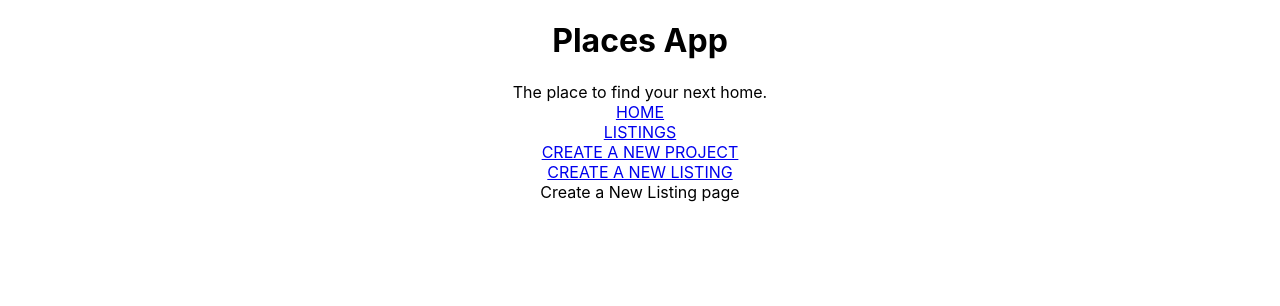
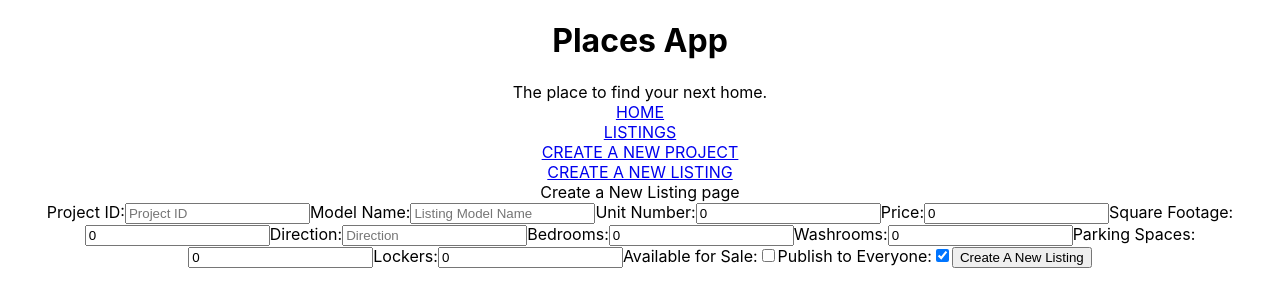
Before and after one commit to d8hee/PlacesFront, a React (Create React App) app: page /places/newlisting in a window 1280 px wide. Shown: the top 306 px of the page. Built offline with nearby package versions, Linux system fonts and the light colour scheme; no server answers.

Commit message:
Create Projects and Listings is working

```diff
--- a/src/pages/Listing.js
+++ b/src/pages/Listing.js
@@ -1,5 +1,5 @@
 import { useParams } from "react-router"
-
+// edit listing form on this pg
 const Listing = (props) => {
     const params = useParams()
     const id = params.id
--- a/src/pages/Main.js
+++ b/src/pages/Main.js
@@ -13,7 +13,7 @@ import Projects from './Projects';
 const URL = "https://placesappbackend-12a451d9f048.herokuapp.com/"
 
 const Main = () => {
-    // State for data
+  // State for data
   const [builders, setBuilders] = useState([])
   const [projects, setProjects] = useState([])
   const [listings, setListings] = useState([])
@@ -34,6 +34,33 @@ const Main = () => {
     const data = await response.json()
     setListings(data)
   }
+
+// function to create new project
+const createProject = async (project) => {
+  await fetch(URL + "places/projects", {
+    method: "post",
+    headers: {
+      "Content-Type": "application/json",
+    },
+    body: JSON.stringify(project),
+  });
+  // updates project list
+  getProjects();
+};
+
+// function to create new listing
+const createListing = async (listing) => {
+  await fetch(URL + "places/listings", {
+    method: "post",
+    headers: {
+      "Content-Type": "application/json",
+    },
+    body: JSON.stringify(listing),
+  });
+  // updates project list
+  getListings();
+};
+
 // useEffect
   useEffect(()=>{
     getBuilders()
@@ -45,13 +72,14 @@ const Main = () => {
         <div>
       <Routes>
         <Route path="/" element={<Projects projects={projects}/>} />
-        <Route path="/places/project/:id" element={<Project projects={projects} listings={listings} />} />
+        <Route path="/places/project/:id" element={<Project projects={projects} listings={listings}  />} />
         <Route path="/places/listings" element={<Listings listings={listings}/>} />
         <Route path="/places/listings/:id" element={<Listing listings={listings} builders={builders}/>} />
         <Route path="/places/builders" element={<Builders builders={builders}/>} />
 
-        <Route path="/places/newproject" element={<NewProject />} />
-        <Route path="/places/newlisting" element={<NewListing />} />
+        <Route path="/places/newproject" element={<NewProject projects={projects} builders={builders} createProject={createProject}/>} />
+
+        <Route path="/places/newlisting" element={<NewListing listings={listings} createListing={createListing}/>} />
       </Routes>
         </div>
     )
--- a/src/pages/NewListing.js
+++ b/src/pages/NewListing.js
@@ -1,9 +1,186 @@
 // new LISTING FORM page
+import { useState } from "react"
+
 
 const NewListing = (props) => {
-    return(
+    // state holding form data
+    const [newListingForm, setNewListingForm] = useState({
+        modelName: "",
+        unit: 0,
+        price: 0,
+        sqft: 0,
+        direction: "",
+        bedrooms: 0,
+        washrooms: 0,
+        parking: 0,
+        locker: 0,
+        sold: false,
+        public: true,
+        projectId: ""
+    })
+
+    // handleChange function for form
+    const handleChange = (event) => {
+        setNewListingForm({ ...newListingForm, [event.target.name]: event.target.value });
+    }
+
+    const handleSubmit = (event) => {
+        event.preventDefault()
+        props.createListing(newListingForm)
+        setNewListingForm({
+            modelName: "",
+            unit: "",
+            price: "",
+            sqft: "",
+            direction: "",
+            bedrooms: "",
+            washrooms: "",
+            parking: "",
+            locker: "",
+            sold: false,
+            public: true,
+            projectId: ""
+        })
+    }
+
+    return (
         <div>
             Create a New Listing page
+            <form onSubmit={handleSubmit}>
+                <label>
+                    Project ID:
+                    <input
+                        type="text"
+                        value={newListingForm.projectId}
+                        name="projectId"
+                        placeholder="Project ID"
+                        onChange={handleChange}
+                    />
+                </label>
+
+                <label>
+                    Model Name:
+                    <input
+                        type="text"
+                        value={newListingForm.modelName}
+                        name="modelName"
+                        placeholder="Listing Model Name"
+                        onChange={handleChange}
+                    />
+                </label>
+
+                <label>
+                    Unit Number:
+                    <input
+                        type="text"
+                        value={newListingForm.unit}
+                        name="unit"
+                        placeholder="Unit number"
+                        onChange={handleChange}
+                    />
+                </label>
+
+                <label>
+                    Price:
+                    <input
+                        type="text"
+                        value={newListingForm.price}
+                        name="price"
+                        placeholder="price"
+                        onChange={handleChange}
+                    />
+                </label>
+
+                <label>
+                    Square Footage:
+                    <input
+                        type="text"
+                        value={newListingForm.sqft}
+                        name="sqft"
+                        placeholder="Square Footage"
+                        onChange={handleChange}
+                    />
+                </label>
+
+                <label>
+                    Direction:
+                    <input
+                        type="text"
+                        value={newListingForm.direction}
+                        name="direction"
+                        placeholder="Direction"
+                        onChange={handleChange}
+                    />
+                </label>
+
+                <label>
+                    Bedrooms:
+                    <input
+                        type="text"
+                        value={newListingForm.bedrooms}
+                        name="bedrooms"
+                        placeholder="Number of Bedrooms"
+                        onChange={handleChange}
+                    />
+                </label>
+
+                <label>
+                    Washrooms:
+                    <input
+                        type="text"
+                        value={newListingForm.washrooms}
+                        name="washrooms"
+                        placeholder="Number of Washrooms"
+                        onChange={handleChange}
+                    />
+                </label>
+
+                <label>
+                    Parking Spaces:
+                    <input
+                        type="text"
+                        value={newListingForm.parking}
+                        name="parking"
+                        placeholder="Number of Parking Spaces"
+                        onChange={handleChange}
+                    />
+                </label>
+
+                <label>
+                    Lockers:
+                    <input
+                        type="text"
+                        value={newListingForm.locker}
+                        name="locker"
+                        placeholder="Lockers"
+                        onChange={handleChange}
+                    />
+                </label>
+
+                <label>Available for Sale:
+                    <input
+                        type="checkbox"
+                        value={newListingForm.sold}
+                        name="sold"
+                        placeholder="Available for Sale"
+                        defaultChecked={false}
+                        onChange={handleChange}
+                    />
+                </label>
+
+                <label>Publish to Everyone:
+                    <input
+                        type="checkbox"
+                        value={newListingForm.public}
+                        name="public"
+                        placeholder="Publish to Everyone"
+                        defaultChecked={true}
+                        onChange={handleChange}
+                    />
+                </label>
+
+                <input type="submit" value="Create A New Listing" />
+            </form>
         </div>
     )
 }
--- a/src/pages/NewProject.js
+++ b/src/pages/NewProject.js
@@ -1,9 +1,66 @@
 // new PROJECT FORM page
+import { useState } from "react"
+
 
 const NewProject = (props) => {
-    return(
+    // state holding form data
+    const [newProjectForm, setNewProjectForm] = useState({
+        name: "",
+        city: "",
+        launch: "",
+        builderId: ""
+    })
+
+    // handleChange function for form
+    const handleChange = (event) => {
+        setNewProjectForm({ ...newProjectForm, [event.target.name]: event.target.value });
+    }
+
+    const handleSubmit = (event) => {
+        event.preventDefault()
+        props.createProject(newProjectForm)
+        setNewProjectForm({
+            name: "",
+            city: "",
+            launch: "",
+            builderId: ""
+        })
+    }
+
+    return (
         <div>
             Create a New Project page
+            <form onSubmit={handleSubmit}>
+                <input
+                    type="text"
+                    value={newProjectForm.name}
+                    name="name"
+                    placeholder="Project Name"
+                    onChange={handleChange}
+                />
+                <input
+                    type="text"
+                    value={newProjectForm.city}
+                    name="city"
+                    placeholder="City"
+                    onChange={handleChange}
+                />
+                <input
+                    type="text"
+                    value={newProjectForm.launch}
+                    name="launch"
+                    placeholder="Sales Launch Date YYYY-MM-DD"
+                    onChange={handleChange}
+                />
+                <input
+                    type="text"
+                    value={newProjectForm.builderId}
+                    name="builderId"
+                    placeholder="Builder ID"
+                    onChange={handleChange}
+                />
+                <input type="submit" value="Create New Project"/>
+            </form>
         </div>
     )
 }
--- a/src/pages/Project.js
+++ b/src/pages/Project.js
@@ -4,9 +4,11 @@ import { Link } from "react-router-dom";
 
 const Project = (props) => {
     const params = useParams()
-    const id = params.id;
+    const id = String(params.id)
     const projects = props.projects;
     const project = projects.find((p) => String(p.id) === id)
+
+    // edit project form to show on this page
 
     return (
         <div className="projectDiv">
@@ -15,10 +17,13 @@ const Project = (props) => {
             <h3>{project.launch}</h3>
             Project show Page, showing just 1 project
 
-            <h2>{project.name}'s listings</h2>
+            <h2>Models available at {project.name}</h2>
+
             {props.listings.map((listing) => {
+                // if the project id matches the listing's projectId, show listing:
+                if (project.id === listing.projectId && listing.public === true ) {
                     return (
-                    <div className="listingsDiv">
+                        <div key={listing.id} className="listingsDiv">
                             <Link to={`/places/listings/${listing.id}`}>
                                 <h4>{listing.modelName}</h4>
                                 <h4>Beds: {listing.bedrooms}</h4>
@@ -26,7 +31,9 @@ const Project = (props) => {
                             </Link>
                         </div>
                     )
+                }
             })}
+            <Link to="/">Back</Link>
 
         </div>
     )
--- a/src/pages/Projects.js
+++ b/src/pages/Projects.js
@@ -11,7 +11,7 @@ const Projects = (props) => {
 
             {props.projects.map((project) => {
                 return (
-                    <div className="projectsDiv">
+                    <div key={project.id} className="projectsDiv">
                         <Link to={`/places/project/${project.id}/`}>
                             <h1>{project.name}</h1>
                         </Link>
```
Lines whose indentation alone changed are shown as unchanged.
